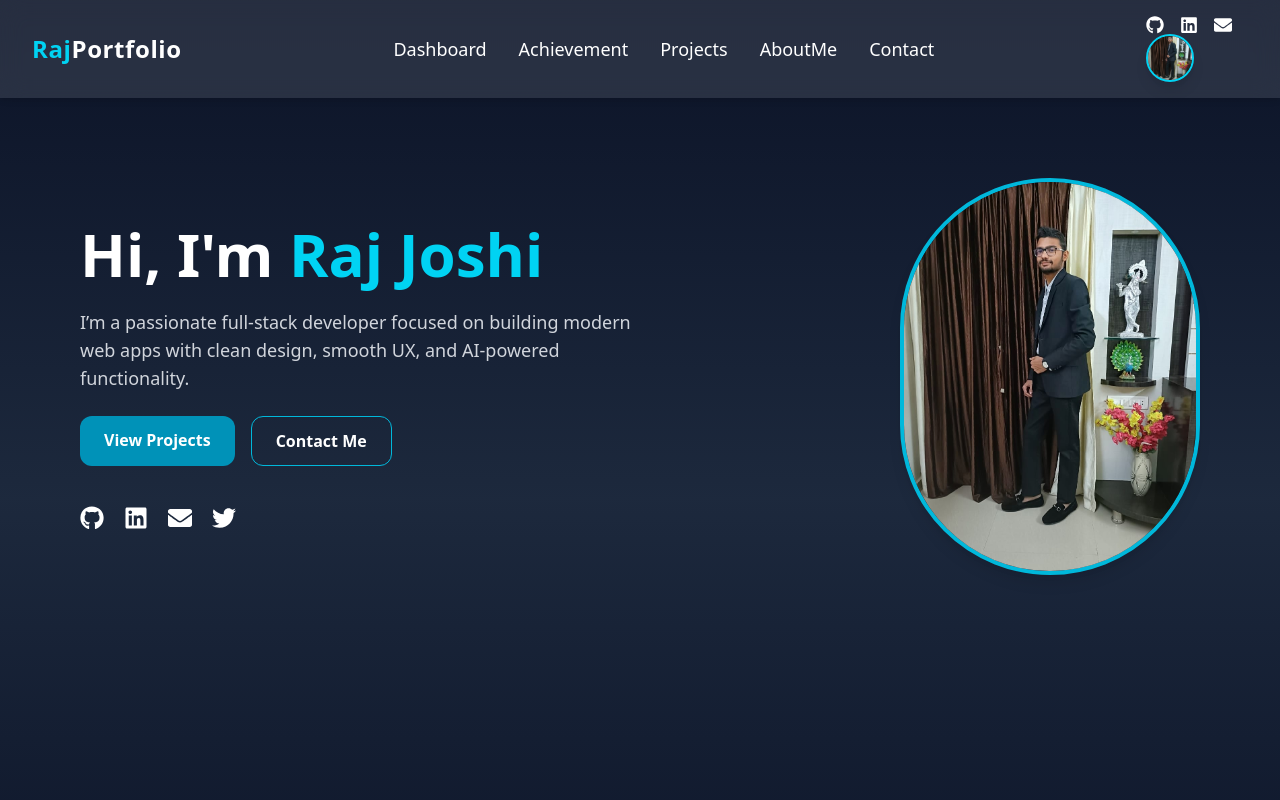
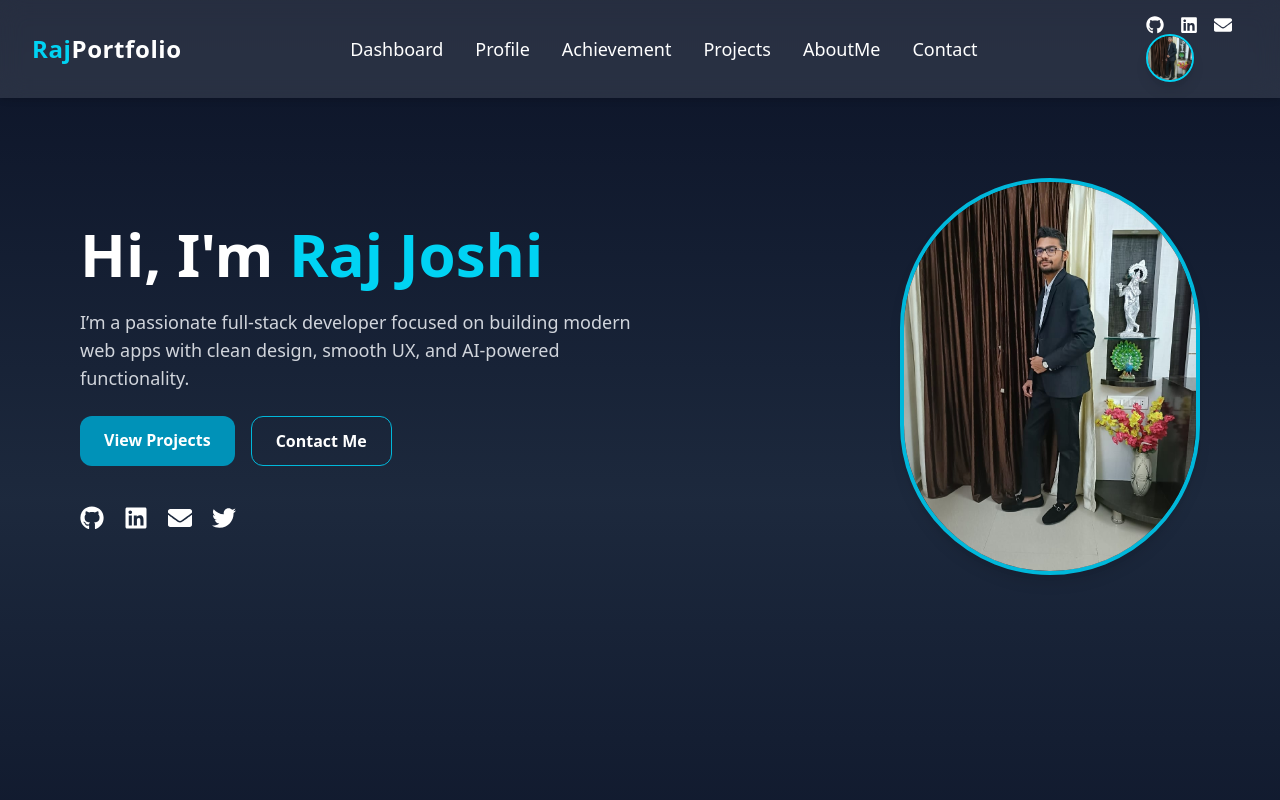
Before and after one commit to Rajjoshi77/Portfolio-Raj, a Next.js app: page / in a window 1280 px wide. Shown: the top 800 px of the page. Built offline with nearby package versions, Linux system fonts and the light colour scheme.

Commit message:
Add: Profile link to NavBar for easy resume access

```diff
--- a/src/app/components/NavBar.tsx
+++ b/src/app/components/NavBar.tsx
@@ -35,7 +35,7 @@ export default function NavBar() {
           Dashboard
           <span className="absolute left-0 bottom-0 w-0 h-[2px] bg-cyan-400 group-hover:w-full transition-all duration-300"></span>
         </Link>
-        {["achievement", "projects", "aboutMe", "contact"].map((page) => (
+        {["profile", "achievement", "projects", "aboutMe", "contact"].map((page) => (
           <Link key={page} href={`/${page}`} className="relative text-lg group">
             {page.charAt(0).toUpperCase() + page.slice(1)}
             <span className="absolute left-0 bottom-0 w-0 h-[2px] bg-cyan-400 group-hover:w-full transition-all duration-300"></span>
```
